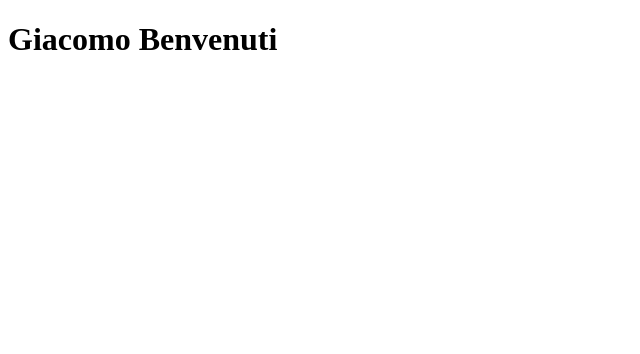
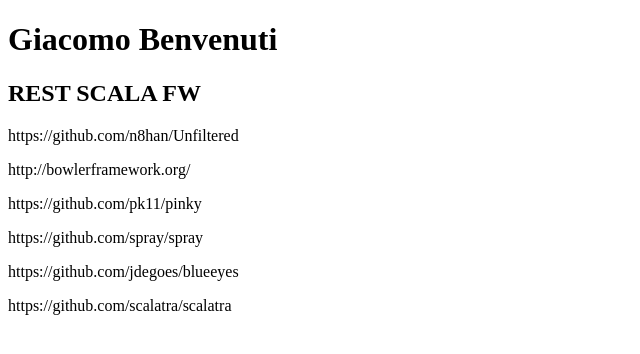
Before and after one commit to benve/benve.github.com, a plain HTML site: page index.html in a window 1280 px wide. Shown: the whole page, without its empty margins (0-640 px from the left). Drawn offline with Linux system fonts and the light colour scheme.

Commit message:
Edited index.html via GitHub

```diff
--- a/index.html
+++ b/index.html
@@ -8,5 +8,14 @@
 <body>
 <h1>Giacomo Benvenuti</h1>
 
+<h2>REST SCALA FW</h2>
+
+<p>https://github.com/n8han/Unfiltered</p>
+<p>http://bowlerframework.org/</p>
+<p>https://github.com/pk11/pinky</p>
+<p>https://github.com/spray/spray</p>
+<p>https://github.com/jdegoes/blueeyes</p>
+<p>https://github.com/scalatra/scalatra</p>
+
 </body>
 </html>
```
